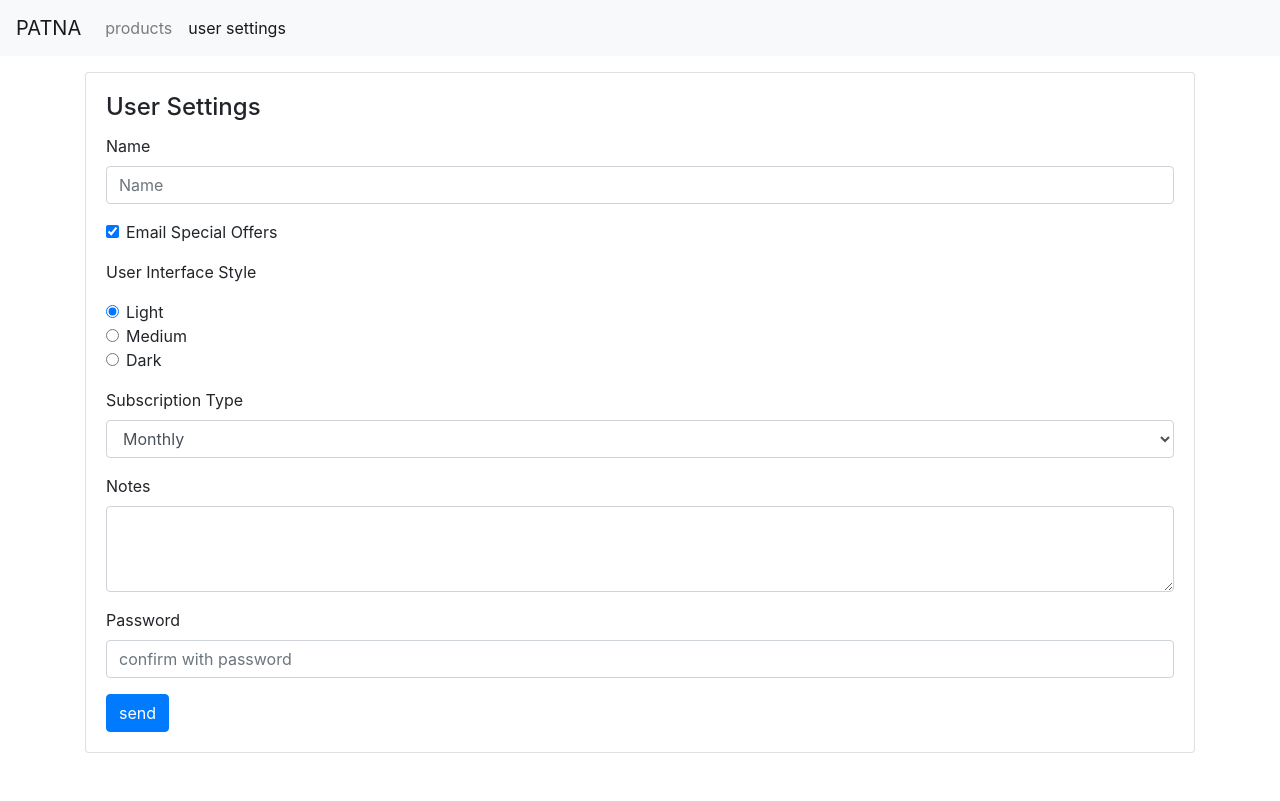
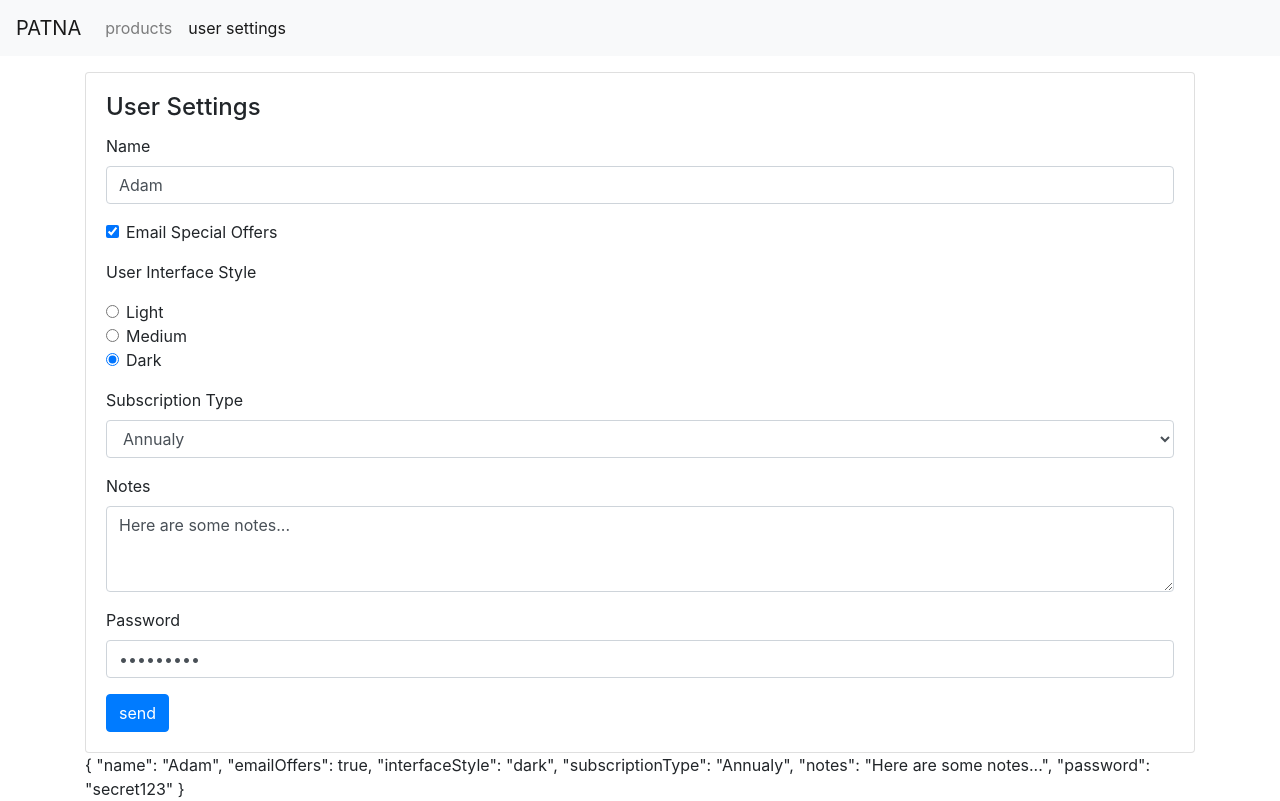
Before and after one commit to shady-abdelhamid/ng-patna, an Angular app: page /user-settings in a window 1280 px wide. Built offline with nearby package versions, Linux system fonts and the light colour scheme.

Commit message:
Use 2-way binding for form input fields
1. add domain model and some enums.
2. import formsModule.
3. use template variable.
4. use 2-way binding.

```diff
--- /dev/null
+++ b/src/app/user-settings/interface-style.enum.ts
@@ -0,0 +1,5 @@
+export enum InterfaceStyle {
+  light = 'light',
+  medium = 'medium',
+  dark = 'dark',
+}
--- /dev/null
+++ b/src/app/user-settings/subscription-type.enum.ts
@@ -0,0 +1,5 @@
+export enum SubscriptionType {
+  Monthly = 'Monthly',
+  Annualy = 'Annualy',
+  Lifetime = 'Lifetime',
+}
--- a/src/app/user-settings/user-settings.component.html
+++ b/src/app/user-settings/user-settings.component.html
@@ -1,11 +1,12 @@
+
 <div class="card mt-3">
   <div class="card-body">
     <h4 class="card-title">User Settings</h4>
-    <form>
+    <form #form="ngForm">
       <!-- Name Starts -->
       <div class="form-group">
         <label for="name">Name</label>
-        <input type="text" class="form-control" placeholder="Name" />
+        <input type="text" name="name" class="form-control" placeholder="Name" [(ngModel)]="userSettings.name" />
       </div>
       <!-- Name Ends -->
 
@@ -15,10 +16,10 @@
           <input
             type="checkbox"
             class="form-check-input"
-            name=""
-            id=""
+            name="emailOffers"
+            id="emailOffers"
             value="checkedValue"
-            checked
+            [(ngModel)]="userSettings.emailOffers"
           />
           Email Special Offers
         </label>
@@ -37,6 +38,7 @@
               id="lightInterface"
               value="light"
               checked
+              [(ngModel)]="userSettings.interfaceStyle"
             />
             Light
           </label>
@@ -49,6 +51,7 @@
               name="interface"
               id="mediumInterface"
               value="medium"
+              [(ngModel)]="userSettings.interfaceStyle"
             />
             Medium
           </label>
@@ -61,6 +64,7 @@
               name="interface"
               id="darkInterface"
               value="dark"
+              [(ngModel)]="userSettings.interfaceStyle"
             />
             Dark
           </label>
@@ -75,6 +79,7 @@
           class="form-control"
           name="subscriptionType"
           id="subscriptionType"
+          [(ngModel)]="userSettings.subscriptionType"
         >
           <option>Monthly</option>
           <option>Annualy</option>
@@ -91,6 +96,7 @@
           name="notes"
           id="notes"
           rows="3"
+          [(ngModel)]="userSettings.notes"
         ></textarea>
       </div>
       <!-- Notes Ends -->
@@ -104,6 +110,7 @@
           name="password"
           id="password"
           placeholder="confirm with password"
+          [(ngModel)]="userSettings.password"
         />
       </div>
       <!-- Password Ends -->
@@ -112,3 +119,4 @@
     </form>
   </div>
 </div>
+{{ userSettings | json }}
--- a/src/app/user-settings/user-settings.component.ts
+++ b/src/app/user-settings/user-settings.component.ts
@@ -1,5 +1,7 @@
 import { Component, OnInit } from '@angular/core';
-
+import { UserSettings } from './user-settings';
+import { SubscriptionType } from './subscription-type.enum';
+import { InterfaceStyle } from './interface-style.enum';
 @Component({
   selector: 'app-user-settings',
   templateUrl: './user-settings.component.html',
@@ -7,6 +9,17 @@ import { Component, OnInit } from '@angular/core';
 })
 export class UserSettingsComponent implements OnInit {
 
+  originalUserSettings: UserSettings = {
+    name: 'Adam',
+    emailOffers: true,
+    interfaceStyle: InterfaceStyle.dark,
+    subscriptionType: SubscriptionType.Annualy,
+    notes: 'Here are some notes...',
+    password: 'secret123'
+  };
+
+  userSettings: UserSettings = {...this.originalUserSettings};
+
   constructor() { }
 
   ngOnInit(): void {
--- a/src/app/user-settings/user-settings.module.ts
+++ b/src/app/user-settings/user-settings.module.ts
@@ -1,5 +1,6 @@
 import { NgModule } from '@angular/core';
 import { CommonModule } from '@angular/common';
+import { FormsModule } from '@angular/forms';
 
 import { UserSettingsRoutingModule } from './user-settings-routing.module';
 import { UserSettingsComponent } from './user-settings.component';
@@ -9,6 +10,7 @@ import { UserSettingsComponent } from './user-settings.component';
   declarations: [UserSettingsComponent],
   imports: [
     CommonModule,
+    FormsModule,
     UserSettingsRoutingModule
   ]
 })
--- /dev/null
+++ b/src/app/user-settings/user-settings.ts
@@ -0,0 +1,14 @@
+import { SubscriptionType } from "./subscription-type.enum";
+import { InterfaceStyle } from "./interface-style.enum";
+
+/**
+ * User settings domain model
+ */
+export interface UserSettings {
+  name: string,
+  emailOffers: boolean,
+  interfaceStyle: InterfaceStyle,
+  subscriptionType: SubscriptionType,
+  notes: string,
+  password: string,
+}
```
